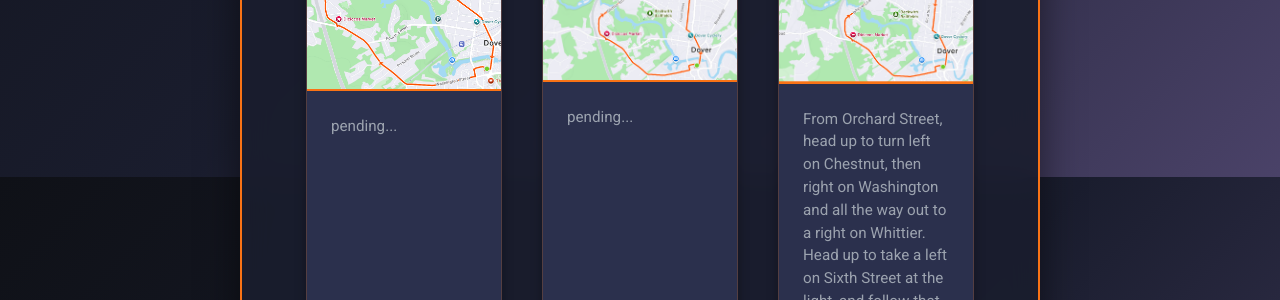
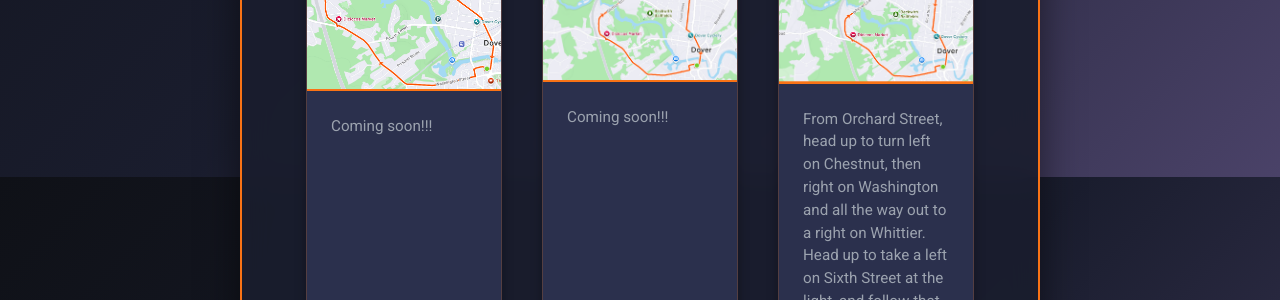
Before and after one commit to dekay2001/dover-run-club-website, a Jekyll site: the page built from index.md, in a window 1280 px wide and 900 px high, scrolled down 4171 px. Shown: the part 152-452 px from the top of the window. Built offline with Jekyll 4.4.1, drawn with Linux system fonts in a browser that asks for light colours.

Commit message:
Set coming soon

```diff
--- a/_data/routes.yml
+++ b/_data/routes.yml
@@ -13,11 +13,11 @@
 - title: "Washington 3 Mile"
   image: "/assets/images/route-washington-3mi.png"
   strava_url: "https://www.strava.com/routes/3470390446742721608"
-  description: "pending..."
+  description: "Coming soon!!!"
 - title: "Washington 4 Mile"
   image: "/assets/images/route-washington-4mi.png"
   strava_url: "https://www.strava.com/routes/3470396528850932808"
-  description: "pending..."
+  description: "Coming soon!!!"
 - title: "Washington 5 Mile"
   image: "/assets/images/route-washington-5mi.png"
   strava_url: "https://www.strava.com/routes/3470390446748039240"
```
